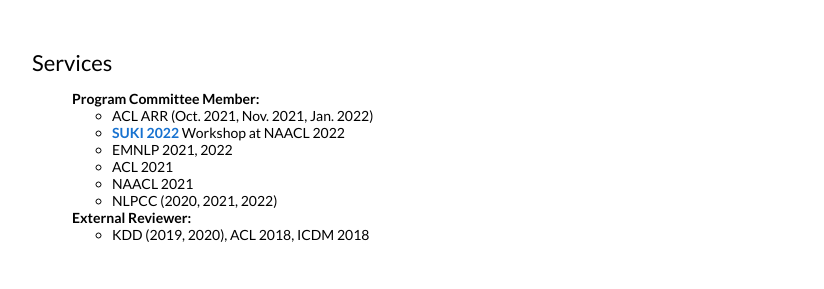
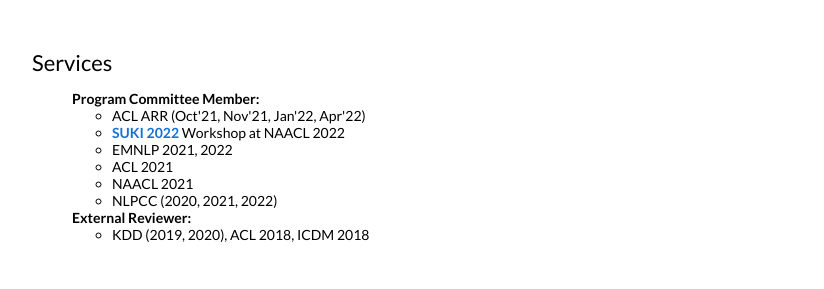
Before and after one commit to zhenwang9102/zhenwang9102.github.io, a Jekyll site: the page built from _posts/2019-06-02-venue.markdown, in a window 1280 px wide and 900 px high, scrolled down 2837 px. Shown: the part 504-793 px from the top of the window, without its empty margins (228-1052 px from the left). Built offline with Jekyll 4.4.1, drawn with Linux system fonts in a browser that asks for light colours; grey boxes are pictures that could not be loaded.

Commit message:
Update default.html

```diff
--- a/_layouts/default.html
+++ b/_layouts/default.html
@@ -476,7 +476,7 @@
                 <b>Program Committee Member:</b>
                 <ul>
                   <li>
-                    ACL ARR (Oct. 2021, Nov. 2021, Jan. 2022)
+                    ACL ARR (Oct'21, Nov'21, Jan'22, Apr'22)
                   </li>
                   <li>
                     <b><a href="https://suki-workshop.github.io/">SUKI 2022</a></b> Workshop at NAACL 2022
```
